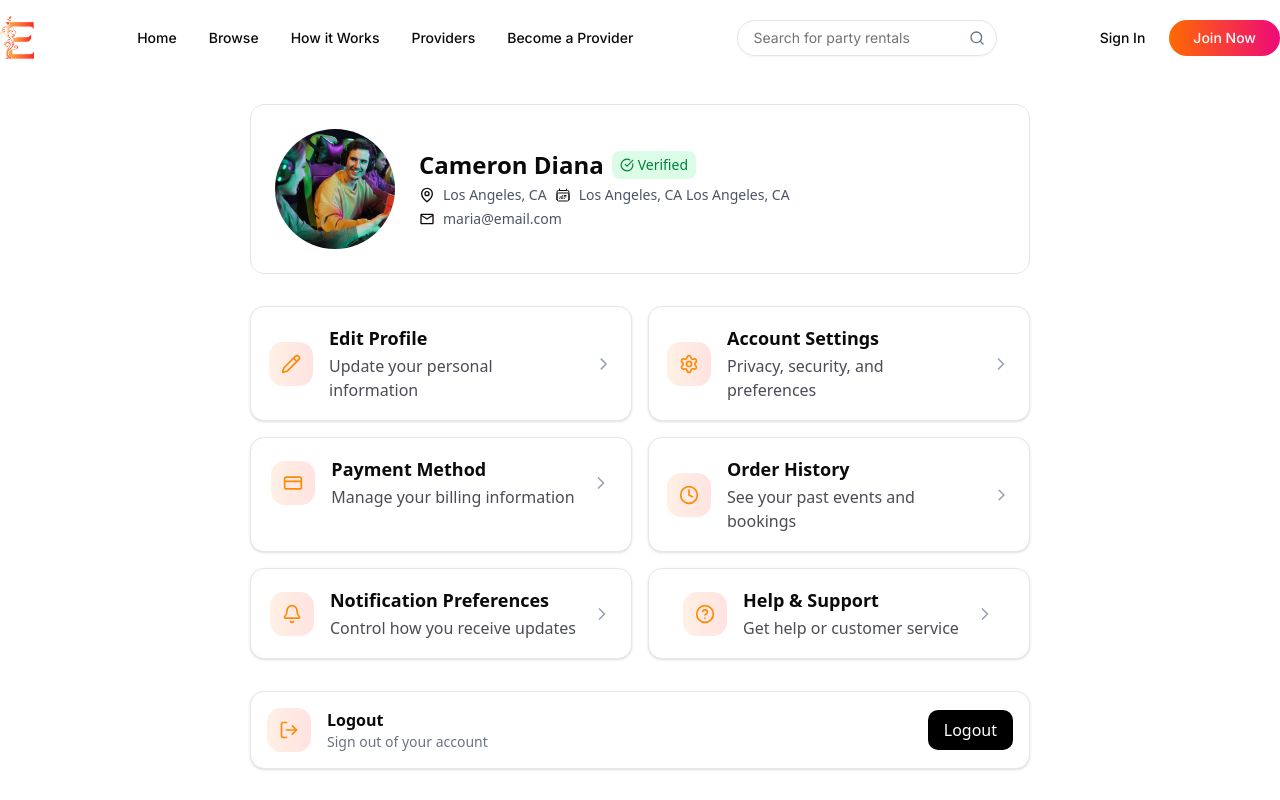
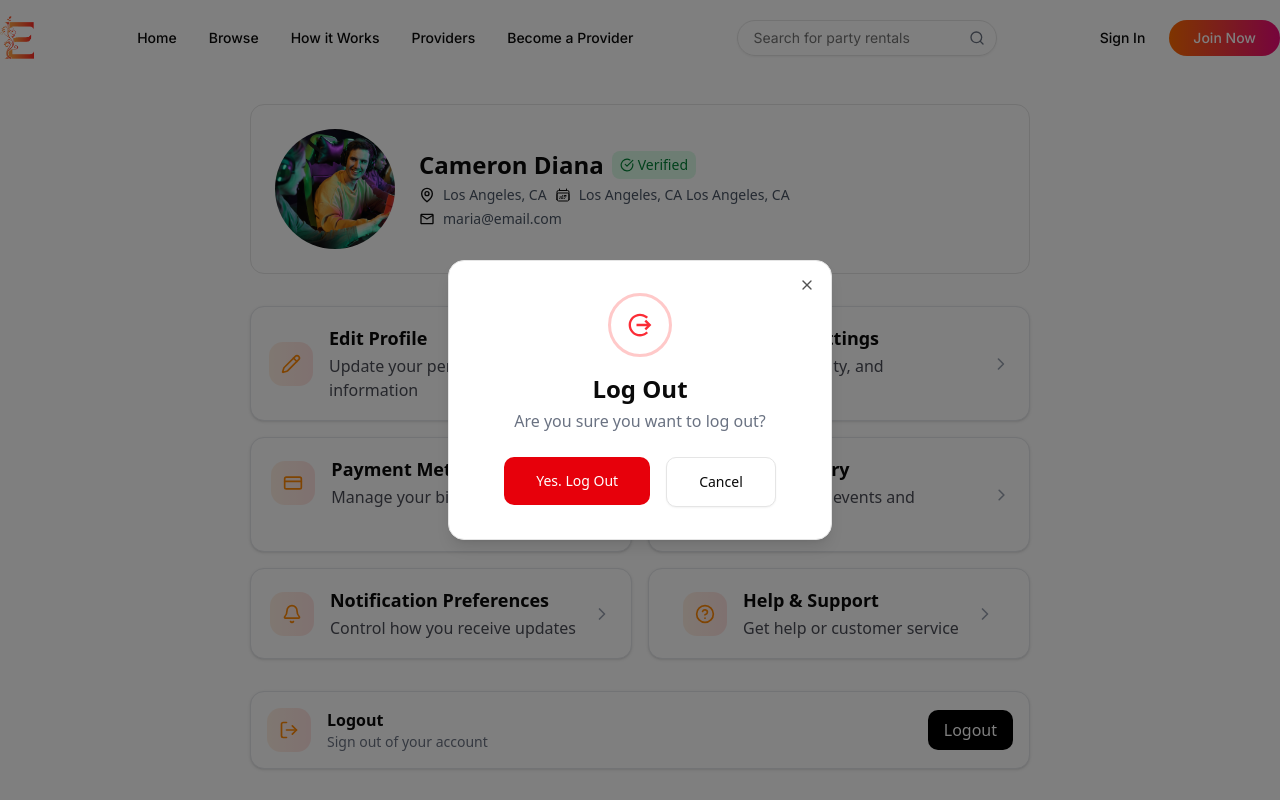
Before and after one commit to abedinalways/traec, a Next.js app: page /profile in a window 1280 px wide. Both pictures are taken after a click on the button "Logout". Shown: the top 800 px of the page. Built offline with nearby package versions, Linux system fonts and the light colour scheme.

Commit message:
added logout modal

```diff
--- a/src/app/(client)/profile/page.tsx
+++ b/src/app/(client)/profile/page.tsx
@@ -1,3 +1,4 @@
+"use client";
 import { Card } from "@/components/ui/card";
 import {
   ChevronRight,
@@ -11,8 +12,10 @@ import {
 } from "lucide-react";
 import Link from "next/link";
 import ProfileView from "@/components/reusable/ProfileView";
+import { ActionDialog } from "@/components/reusable/ActionDialog";
+import { useState } from "react";
+import { IoMdLogOut } from "react-icons/io";
 
-export default function AccountDashboard() {
 const menu = [
   {
     icon: Pencil,
@@ -53,7 +56,8 @@ export default function AccountDashboard() {
     desc: "Get help or customer service",
   },
 ];
-
+export default function AccountDashboard() {
+  const [isLogoutModalOpen, setIsLogoutModalOpen] = useState(false);
   return (
     <div className="w-full flex justify-center py-10 px-4">
       <div className="w-full max-w-[780px] space-y-8">
@@ -94,11 +98,25 @@ export default function AccountDashboard() {
               <p className="text-sm text-gray-500">Sign out of your account</p>
             </div>
           </div>
-          <button className="px-4 py-2 cursor-pointer bg-black text-[16px] font-medium text-white rounded-lg hover:bg-gray-800 transition">
+          <button
+            onClick={() => setIsLogoutModalOpen(true)}
+            className="px-4 py-2 cursor-pointer bg-black text-[16px] font-medium text-white rounded-lg hover:bg-gray-800 transition"
+          >
             Logout
           </button>
         </Card>
       </div>
+      <ActionDialog
+        open={isLogoutModalOpen}
+        setOpen={setIsLogoutModalOpen}
+        icon={<IoMdLogOut className="h-7 w-7 text-red-500" />}
+        title="Log Out"
+        description="Are you sure you want to log out?"
+        confirmLabel="Yes. Log Out"
+        onConfirm={() => {
+          console.log("yes, log out");
+        }}
+      />
     </div>
   );
 }
```
Lines whose indentation alone changed are shown as unchanged.
